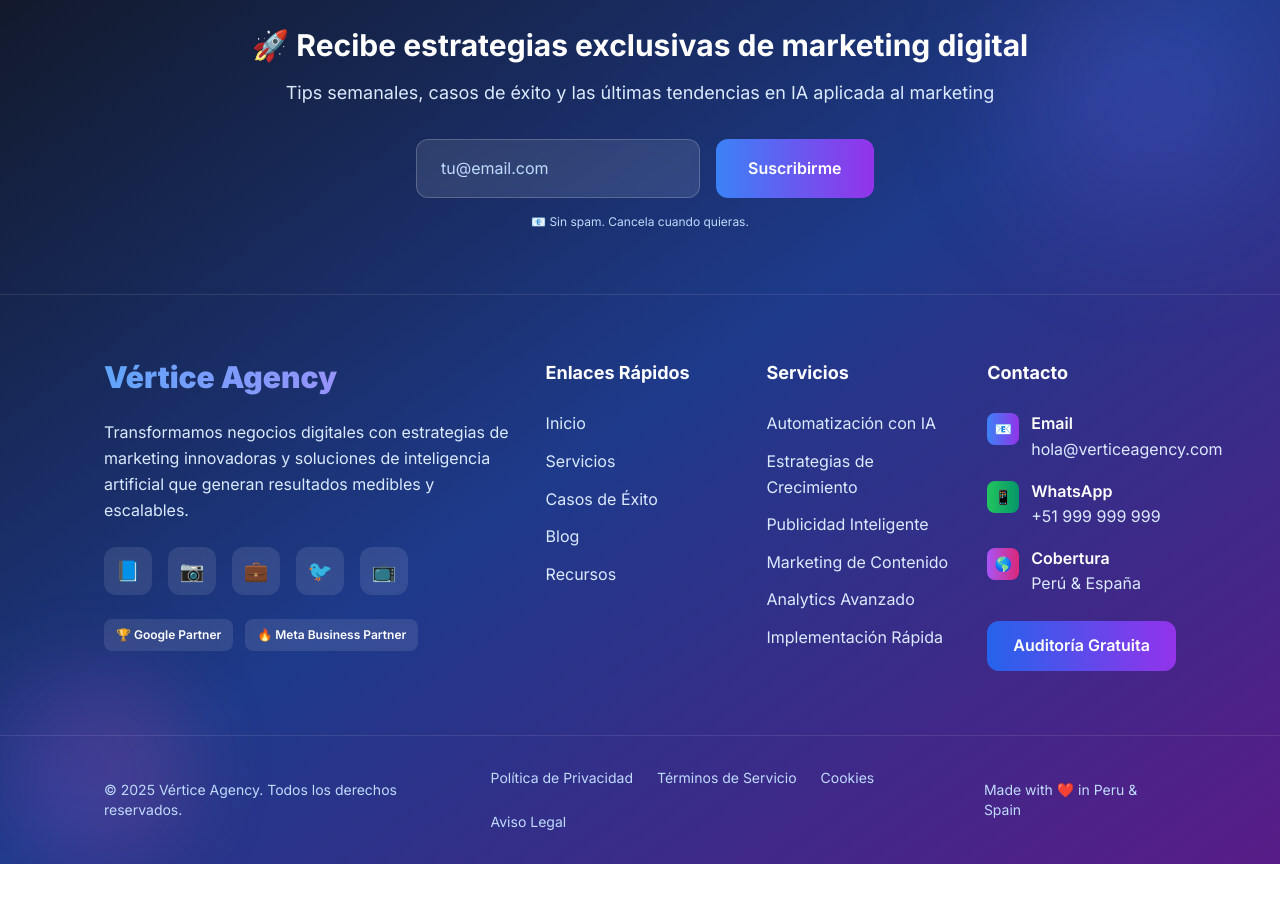
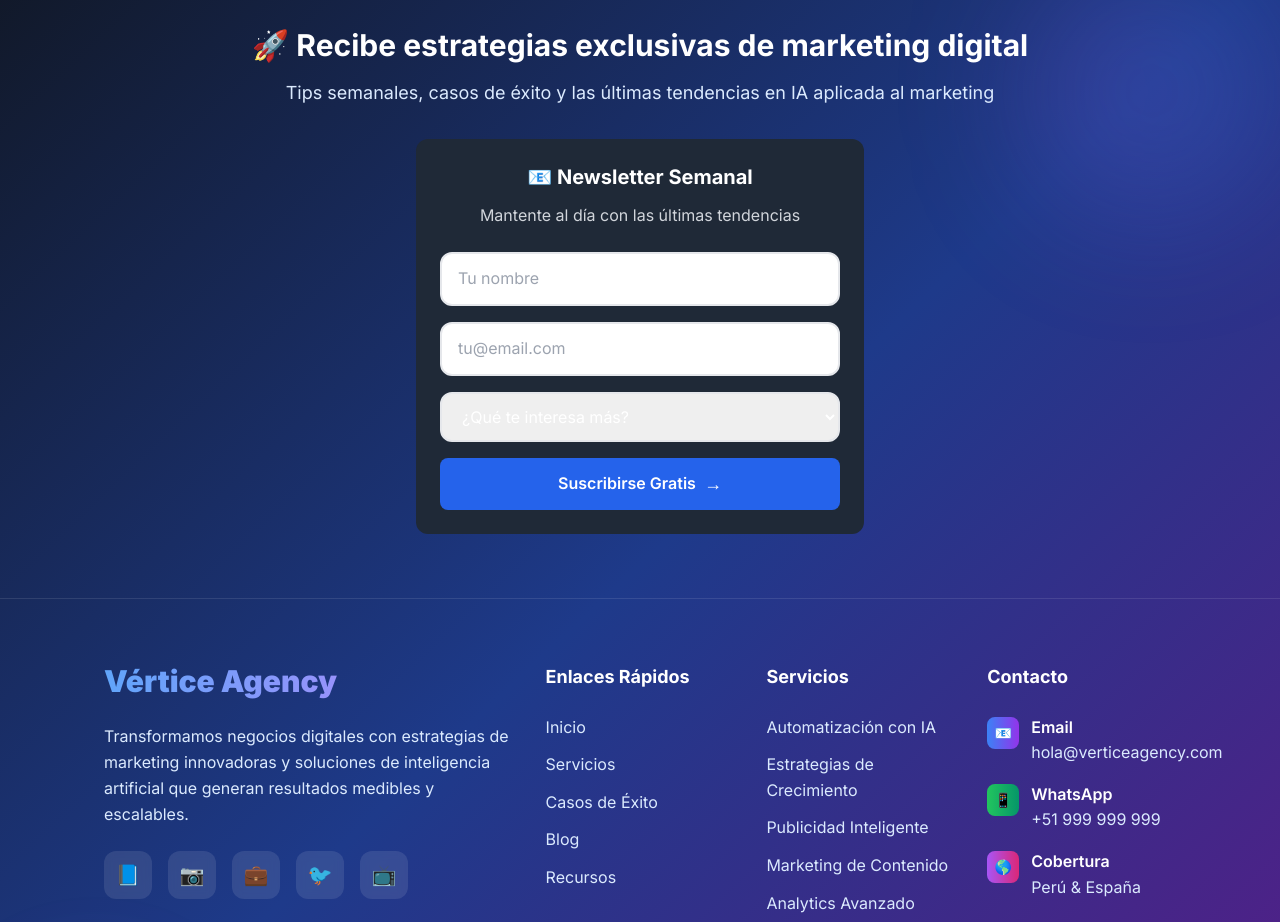
Before and after one commit to marastac/vertice-agency-website, a React (Vite) app: page / in a window 1280 px wide. Shown: the part 8440-9362 px from the top of the page. Before the commit the page ends 9304 px from the top, so only its background shows below. Built offline with nearby package versions, Linux system fonts and the light colour scheme.

Commit message:
feat(footer): newsletter real (Mailchimp) en el footer

```diff
--- a/src/components/Footer.tsx
+++ b/src/components/Footer.tsx
@@ -1,4 +1,6 @@
+// src/components/Footer.tsx
 import { memo, useCallback } from 'react';
+import Newsletter from './Newsletter';
 
 const Footer = memo(() => {
   const scrollToSection = useCallback((sectionId: string) => {
@@ -43,14 +45,14 @@ const Footer = memo(() => {
       <div
         className="absolute top-0 right-0 w-64 h-64 bg-gradient-to-l from-blue-500/20 to-purple-500/20 rounded-full blur-3xl"
         aria-hidden="true"
-      ></div>
+      />
       <div
         className="absolute bottom-0 left-0 w-48 h-48 bg-gradient-to-r from-purple-500/20 to-pink-500/20 rounded-full blur-2xl"
         aria-hidden="true"
-      ></div>
+      />
 
       <div className="relative">
-        {/* Newsletter Section */}
+        {/* Newsletter Section -> usa el componente real */}
         <div className="border-b border-white/10 py-16">
           <div className="container">
             <div className="max-w-4xl mx-auto text-center">
@@ -60,23 +62,10 @@ const Footer = memo(() => {
               <p className="text-blue-100 mb-8 text-lg">
                 Tips semanales, casos de éxito y las últimas tendencias en IA aplicada al marketing
               </p>
-              <div className="flex flex-col sm:flex-row gap-4 max-w-md mx-auto">
-                <input
-                  type="email"
-                  placeholder="tu@email.com"
-                  className="flex-1 px-6 py-4 rounded-xl bg-white/10 border border-white/20 text-white placeholder-blue-200 focus:outline-none focus:ring-2 focus:ring-blue-400 backdrop-blur-sm"
-                />
-                <button
-                  type="button"
-                  className="bg-gradient-to-r from-blue-500 to-purple-600 px-8 py-4 rounded-xl font-semibold hover:shadow-xl transition-all duration-300 hover:scale-105 whitespace-nowrap"
-                  data-cta="footer_newsletter_subscribe"
-                >
-                  Suscribirme
-                </button>
+
+              <div className="max-w-md mx-auto">
+                <Newsletter variant="footer" />
               </div>
-              <p className="text-xs text-blue-200 mt-4">
-                📧 Sin spam. Cancela cuando quieras.
-              </p>
             </div>
           </div>
         </div>
@@ -136,7 +125,7 @@ const Footer = memo(() => {
                       <button
                         type="button"
                         onClick={() => (link.id ? scrollToSection(link.id) : openExternalLink(link.url!))}
-                        className="text-blue-100 hover:text-white transition-colors duración-300 hover:translate-x-2 transform inline-block"
+                        className="text-blue-100 hover:text-white transition-colors duration-300 hover:translate-x-2 transform inline-block"
                         data-cta={`footer_quicklink_${(link.id || link.name).toLowerCase().replace(/[^a-z0-9]+/g,'_')}`}
                       >
                         {link.name}
```
